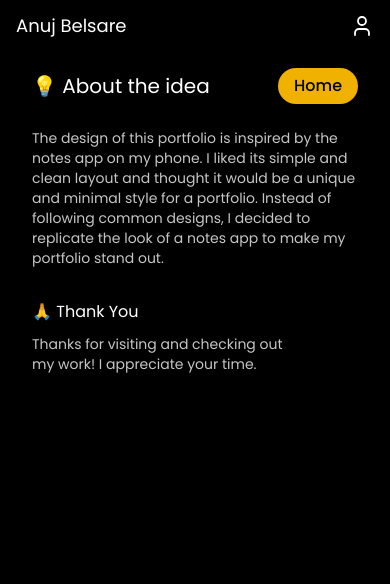
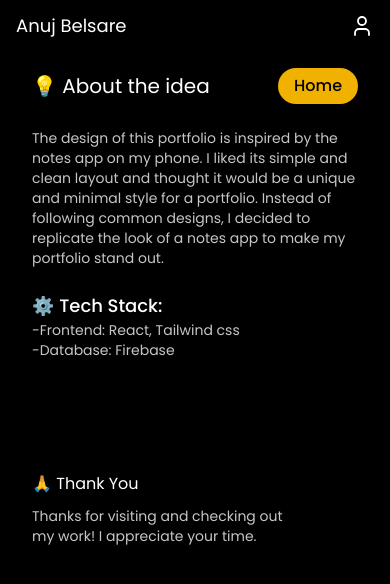
Before and after one commit to DevilPaddy/my_portfolio_site, a React (Vite) app: page /about-idea in a window 390 px wide. Shown: the top 584 px of the page. Built offline with nearby package versions, Linux system fonts and the light colour scheme; no server answers.

Commit message:
some minor changes like the line in between note and other routes and no line in mobile view

```diff
--- a/src/App.jsx
+++ b/src/App.jsx
@@ -24,13 +24,14 @@ const App = () => {
   }, []);
 
   useEffect(() => {
+
     if (isDesktop && isHomeRoute) {
       navigate('/about', { replace: true });
     }
   }, [isDesktop, isHomeRoute, navigate]);
 
   return (
-    <div className="bg-black min-h-screen">
+    <div className="bg-black min-h-screen ">
       <NavBar />
 
       {/* Different layout for mobile and desktop */}
@@ -41,7 +42,7 @@ const App = () => {
             <Notes />
           </div>
 
-          <div className="flex-grow">
+          <div className="flex-grow border-l-[1px] border-l-[#303030] pl-3">
             <Routes>
               <Route path="/" element={<About />} />
               <Route path="/about" element={<About />} />
--- a/src/components/Notes.jsx
+++ b/src/components/Notes.jsx
@@ -34,14 +34,14 @@ const Notes = () => {
 
   if (loading) {
     return (
-      <div className="flex items-center justify-center sm:ml-[2px] md:ml-[2rem] mr-[2rem] p-2 h-screen w-full border-r-[1px] border-r-[#303030] md:w-[408px]">
+      <div className="flex items-center justify-center sm:ml-[2px] md:ml-[2rem] mr-[2rem] p-2 h-screen w-full md:w-[408px]">
         <MoonLoader   color="#e3e3e3" />
       </div>
     );
   }
 
   return (
-    <div className='sm:ml-[2px] md:ml-[2rem] mr-[2rem] p-2 h-screen w-full border-r-[1px] border-r-[#303030] md:w-[408px]'>
+    <div className='sm:ml-[2px] md:ml-[2rem] mr-[2rem] p-2 h-screen w-full md:w-[408px]'>
       {/* 📌 Pin Section */}
       <div className='mb-8'>
         <h6 className='mb-3 text-xl text-white'>📌 Pin</h6>
@@ -77,7 +77,7 @@ const Notes = () => {
       </div>
 
       {/* About this portfolio idea */}
-      <div className='mb-8 mt-8'>
+      <div className='mb-2 mt-8'>
         <h6 className='mb-3 text-xl text-white'>🤔 Concept & Creation</h6>
         <Link
           to="/about-idea"
--- a/src/pages/AboutIdea.jsx
+++ b/src/pages/AboutIdea.jsx
@@ -20,8 +20,16 @@ const AboutIdea = () => {
         I decided to replicate the look of a notes app to make my portfolio stand out.
         </p>
 
-        <h6 className='text-white sm:text-2xl md:text-3xl mt-8 mb-2.5'>🙏 Thank You </h6>
-        <p className='text-[#c6c6c6] text-sm sm:text-base md:text-[17px]  text-balance'>Thanks for visiting and checking out my work! I appreciate your time.</p>
+        <div className="skills mb-12">
+        <h6 className='mt-6 text-lg font-medium text-[#ffff]'>⚙️ Tech Stack:</h6>
+        <div className="skills_para">
+          <p className='text-[#c6c6c6] text-sm sm:text-base'>-Frontend: React, Tailwind css</p>
+          <p className='text-[#c6c6c6] text-sm sm:text-base'>-Database: Firebase </p>
+        </div>
+      </div>
+
+        <h6 className='text-white sm:text-2xl md:text-3xl mt-28 mb-2.5'>🙏 Thank You </h6>
+        <p className='text-[#c6c6c6] text-sm sm:text-base md:text-[17px] text-balance'>Thanks for visiting and checking out my work! I appreciate your time.</p>
 
 
     </div>
```
